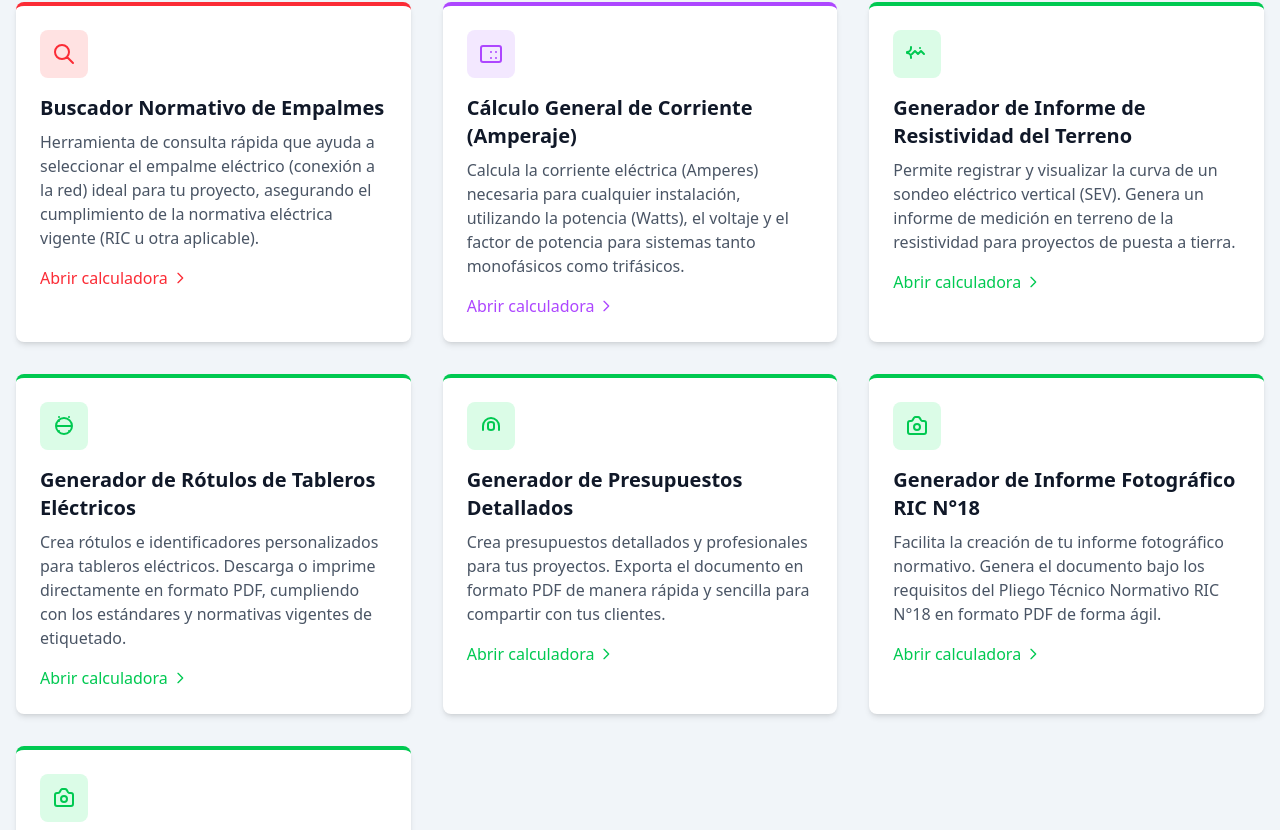
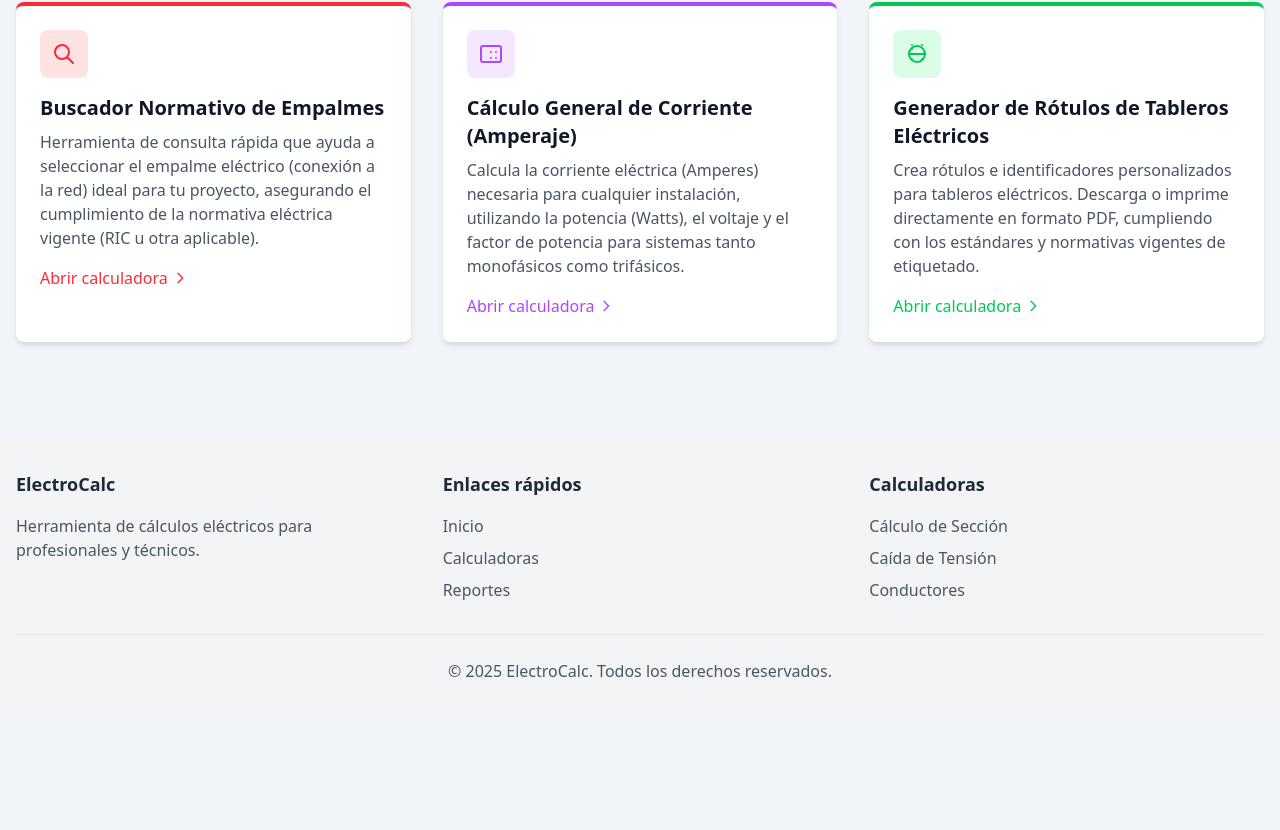
Before and after one commit to Chetti666/electro, a Next.js app: page /calculadoras in a window 1280 px wide. Shown: the part 670-1500 px from the top of the page. After the commit the page ends 1385 px from the top, so only its background shows below. Built offline with nearby package versions, Linux system fonts and the light colour scheme.

Commit message:
se actualiza calculadoras page

```diff
--- a/src/app/calculadoras/page.tsx
+++ b/src/app/calculadoras/page.tsx
@@ -71,18 +71,7 @@ const calculadoras: Calculadora[] = [
     ),
     color: 'purple'
   },
-  {
-    id: 'medicion-resistividad',
-    title: 'Generador de Informe de Resistividad del Terreno',
-    description: 'Permite registrar y visualizar la curva de un sondeo eléctrico vertical (SEV). Genera un informe de medición en terreno de la resistividad para proyectos de puesta a tierra.',
-    icon: (
-      // Ícono de Gráfico de Líneas (Chart Bar) para Curva de Resistividad
-      <svg className="h-6 w-6" fill="none" viewBox="0 0 24 24" stroke="currentColor">
-        <path strokeLinecap="round" strokeLinejoin="round" strokeWidth={2} d="M7 12l3-3 3 3 3-3 3 3m-4-6h.01M6 16v-1a4 4 0 00-4-4v-1a4 4 0 004-4v-1" />
-      </svg>
-    ),
-    color: 'green'
-  },
+
   {
     id: 'rotuladora',
     title: 'Generador de Rótulos de Tableros Eléctricos',
@@ -95,44 +84,8 @@ const calculadoras: Calculadora[] = [
     ),
     color: 'green'
   },
-  {
-    id: 'presupuesto',
-    title: 'Generador de Presupuestos Detallados',
-    description: 'Crea presupuestos detallados y profesionales para tus proyectos. Exporta el documento en formato PDF de manera rápida y sencilla para compartir con tus clientes.',
-    icon: (
-      // Ícono de Dinero (Cash) o Documento con Dinero
-      <svg className="h-6 w-6" fill="none" viewBox="0 0 24 24" stroke="currentColor">
-        <path strokeLinecap="round" strokeLinejoin="round" strokeWidth={2} d="M12 8c-1.657 0-3 .895-3 2v4c0 1.105 1.343 2 3 2s3-.895 3-2v-4c0-1.105-1.343-2-3-2zM4 16v-4a8 8 0 018-8 8 8 0 018 8v4" />
-      </svg>
-    ),
-    color: 'green'
-  },
-  {
-    id: 'informe-fotografico',
-    title: 'Generador de Informe Fotográfico RIC N°18',
-    description: 'Facilita la creación de tu informe fotográfico normativo. Genera el documento bajo los requisitos del Pliego Técnico Normativo RIC N°18 en formato PDF de forma ágil.',
-    icon: (
-      // Ícono de Cámara de fotos (Camera)
-      <svg className="h-6 w-6" fill="none" viewBox="0 0 24 24" stroke="currentColor">
-        <path strokeLinecap="round" strokeLinejoin="round" strokeWidth={2} d="M3 9a2 2 0 012-2h.93a2 2 0 001.664-.89l1.416-2.356A2 2 0 0111 3h2a2 2 0 011.664.89l1.416 2.356A2 2 0 0018.07 7H19a2 2 0 012 2v9a2 2 0 01-2 2H5a2 2 0 01-2-2V9z" />
-        <path strokeLinecap="round" strokeLinejoin="round" strokeWidth={2} d="M15 13a3 3 0 11-6 0 3 3 0 016 0z" />
-      </svg>
-    ),
-    color: 'green'
-  },
-  {
-    id: 'informe-inspeccion',
-    title: 'Generador de Informe de inspección de Instalaciones',
-    description: 'Facilita la creación de tu informe fotográfico para el levantamiento de instalaciones existentes e inspección. Genera un reporte detallando los puntos criticos detectados, recomendaciones y evidencias de la inspección en formato PDF de forma ágil.',
-    icon: (
-      // Ícono de Cámara de fotos (Camera)
-      <svg className="h-6 w-6" fill="none" viewBox="0 0 24 24" stroke="currentColor">
-        <path strokeLinecap="round" strokeLinejoin="round" strokeWidth={2} d="M3 9a2 2 0 012-2h.93a2 2 0 001.664-.89l1.416-2.356A2 2 0 0111 3h2a2 2 0 011.664.89l1.416 2.356A2 2 0 0018.07 7H19a2 2 0 012 2v9a2 2 0 01-2 2H5a2 2 0 01-2-2V9z" />
-        <path strokeLinecap="round" strokeLinejoin="round" strokeWidth={2} d="M15 13a3 3 0 11-6 0 3 3 0 016 0z" />
-      </svg>
-    ),
-    color: 'green'
-  }
+
+
 ];
 
   return (
```
